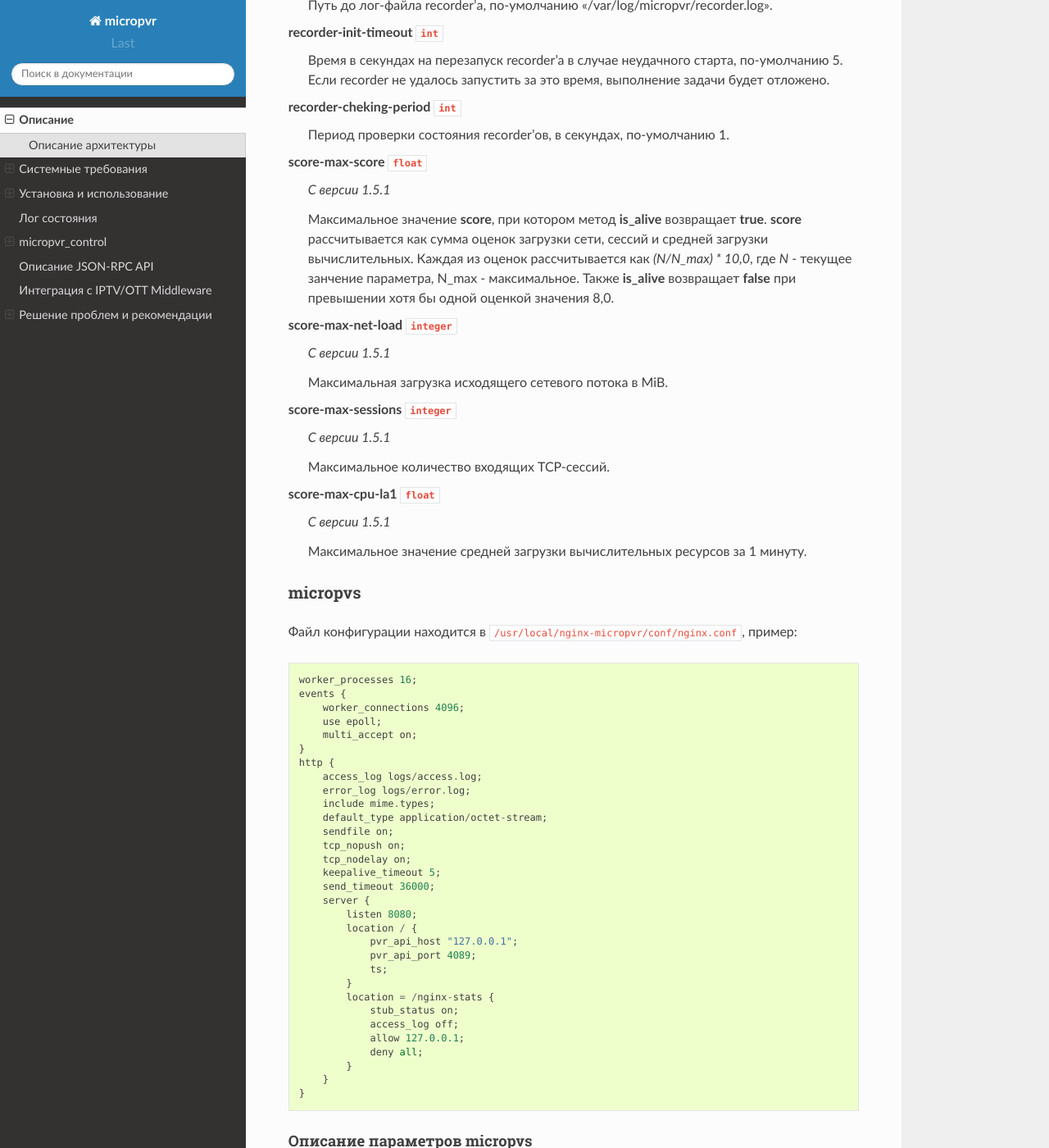
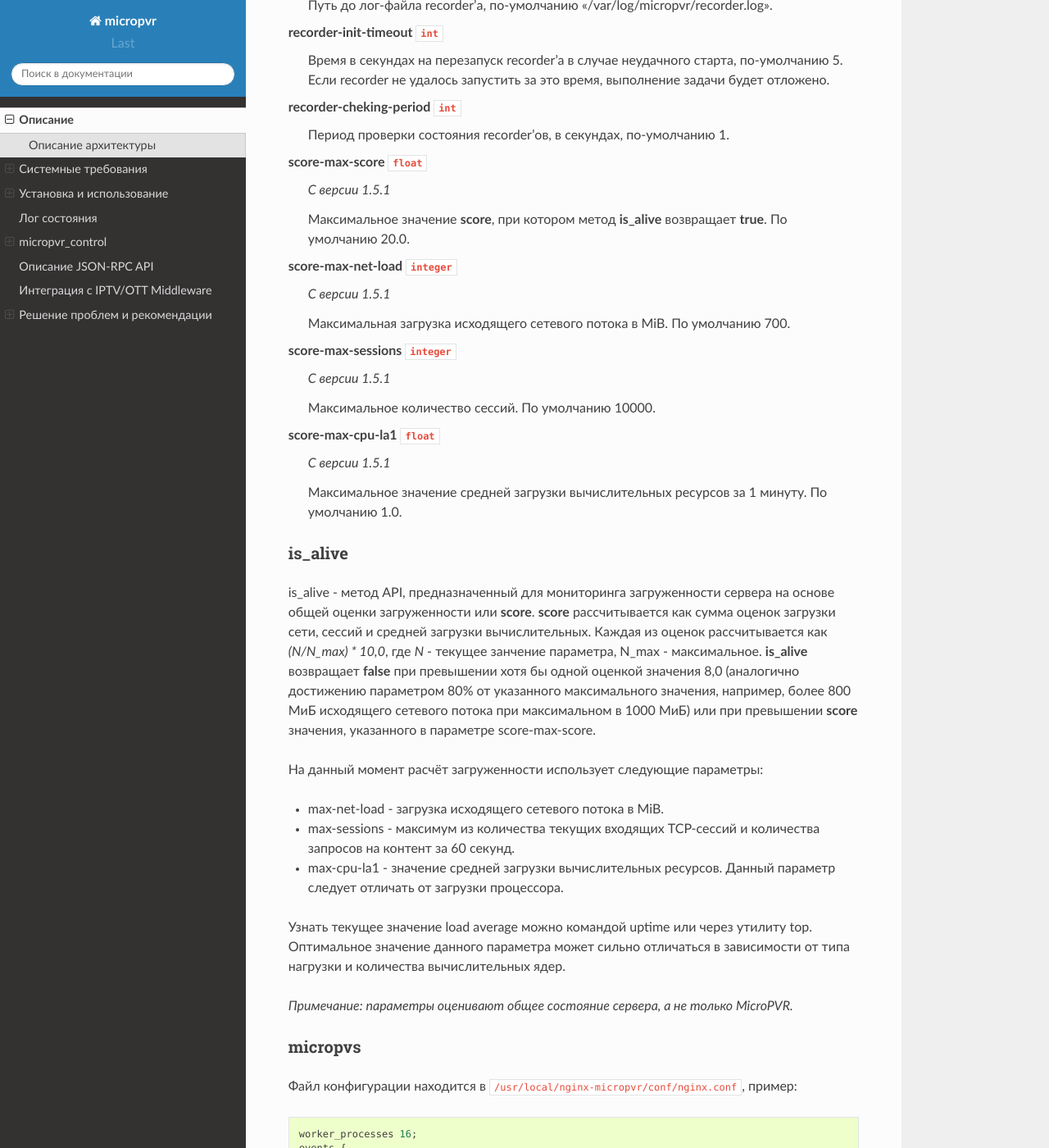
Before and after one commit to microimpuls/micropvr-docs, a Sphinx documentation site: the page built from source/micropvr.rst, in a window 1280 px wide and 1400 px high, scrolled down 6857 px. Shown: the whole window at 82% size. Built offline with Sphinx 7.4.7 and the Read the Docs theme 2.0.0, drawn with Linux system fonts in a browser that asks for light colours.

Commit message:
is_alive

```diff
--- a/source/micropvr.rst
+++ b/source/micropvr.rst
@@ -290,26 +290,44 @@ recorder-init-timeout ``int``
 
 recorder-cheking-period ``int``
   Период проверки состояния recorder'ов, в секундах, по-умолчанию 1.
-
 score-max-score ``float``
   *С версии 1.5.1*
 
-  Максимальное значение **score**, при котором метод **is_alive** возвращает **true**. **score** рассчитывается как сумма оценок загрузки сети, сессий и средней загрузки вычислительных. Каждая из оценок рассчитывается как *(N/N_max) \* 10,0*, где *N* - текущее занчение параметра, N_max - максимальное. Также **is_alive** возвращает **false** при превышении хотя бы одной оценкой значения 8,0.
+  Максимальное значение **score**, при котором метод **is_alive** возвращает **true**. По умолчанию 20.0.
 
 score-max-net-load ``integer``
   *С версии 1.5.1*
 
-  Максимальная загрузка исходящего сетевого потока в MiB.
+  Максимальная загрузка исходящего сетевого потока в MiB. По умолчанию 700.
 
 score-max-sessions ``integer``
   *С версии 1.5.1*
 
-  Максимальное количество входящих TCP-сессий.
+  Максимальное количество сессий. По умолчанию 10000.
 
 score-max-cpu-la1 ``float``
   *С версии 1.5.1*
 
-  Максимальное значение средней загрузки вычислительных ресурсов за 1 минуту.
+  Максимальное значение средней загрузки вычислительных ресурсов за 1 минуту. По умолчанию 1.0.
+
+.. _is_alive:
+
+is_alive
+--------
+
+is_alive - метод API, предназначенный для мониторинга загруженности сервера на основе общей оценки загруженности или **score**.
+**score** рассчитывается как сумма оценок загрузки сети, сессий и средней загрузки вычислительных. Каждая из оценок рассчитывается как *(N/N_max) \* 10,0*, где *N* - текущее занчение параметра, N_max - максимальное.
+**is_alive** возвращает **false** при превышении хотя бы одной оценкой значения 8,0 (аналогично достижению параметром 80% от указанного максимального значения, например, более 800 МиБ исходящего сетевого потока при максимальном в 1000 МиБ)
+или при превышении **score** значения, указанного в параметре score-max-score.
+
+На данный момент расчёт загруженности использует следующие параметры:
+
+- max-net-load - загрузка исходящего сетевого потока в MiB.
+- max-sessions - максимум из количества текущих входящих TCP-сессий и количества запросов на контент за 60 секунд.
+- max-cpu-la1 - значение средней загрузки вычислительных ресурсов. Данный параметр следует отличать от загрузки процессора.
+Узнать текущее значение load average можно командой uptime или через утилиту top. Оптимальное значение данного параметра может сильно отличаться в зависимости от типа нагрузки и количества вычислительных ядер.
+
+*Примечание: параметры оценивают общее состояние сервера, а не только MicroPVR.*
 
 .. _micropvs_configuration:
 
```
